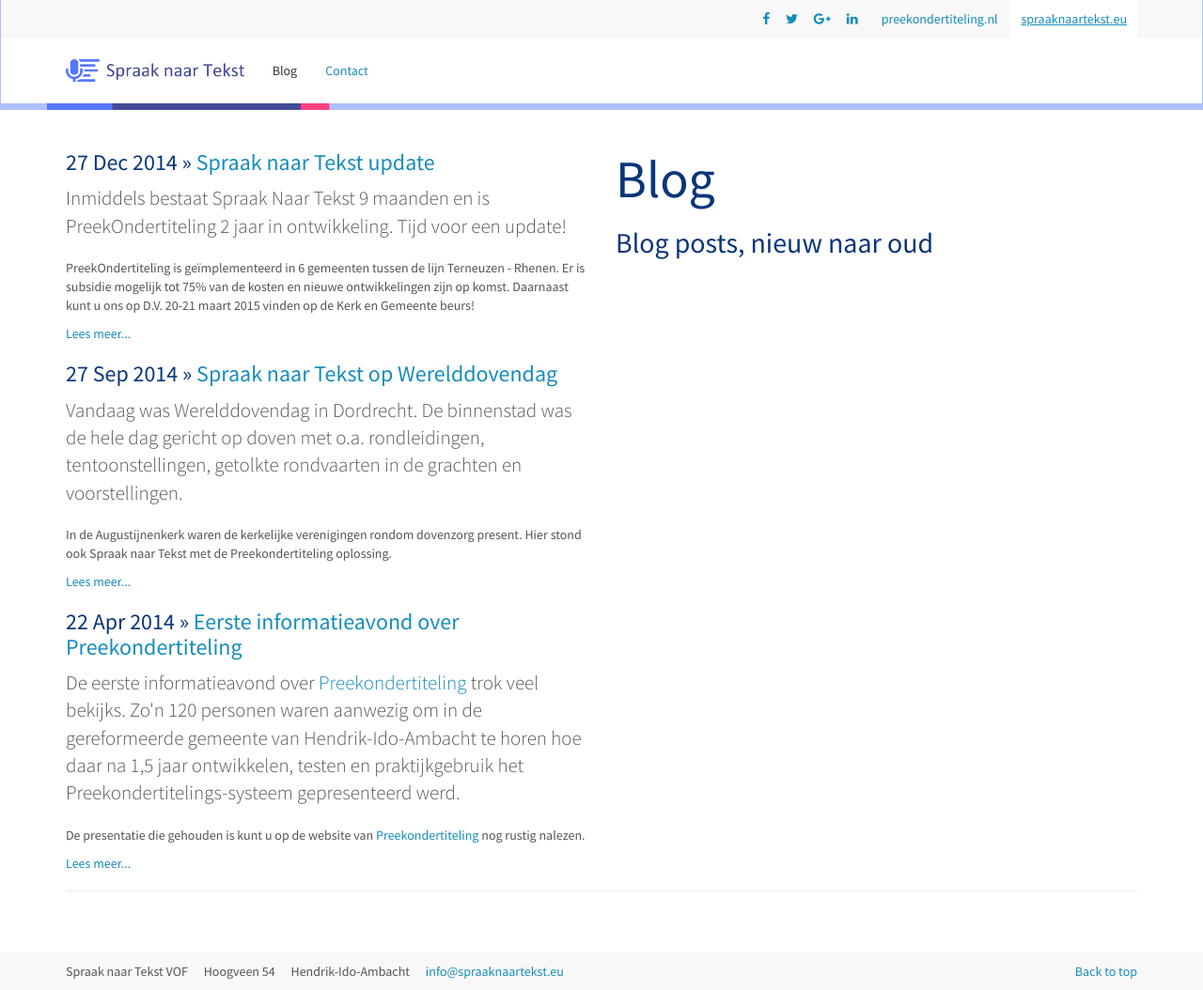
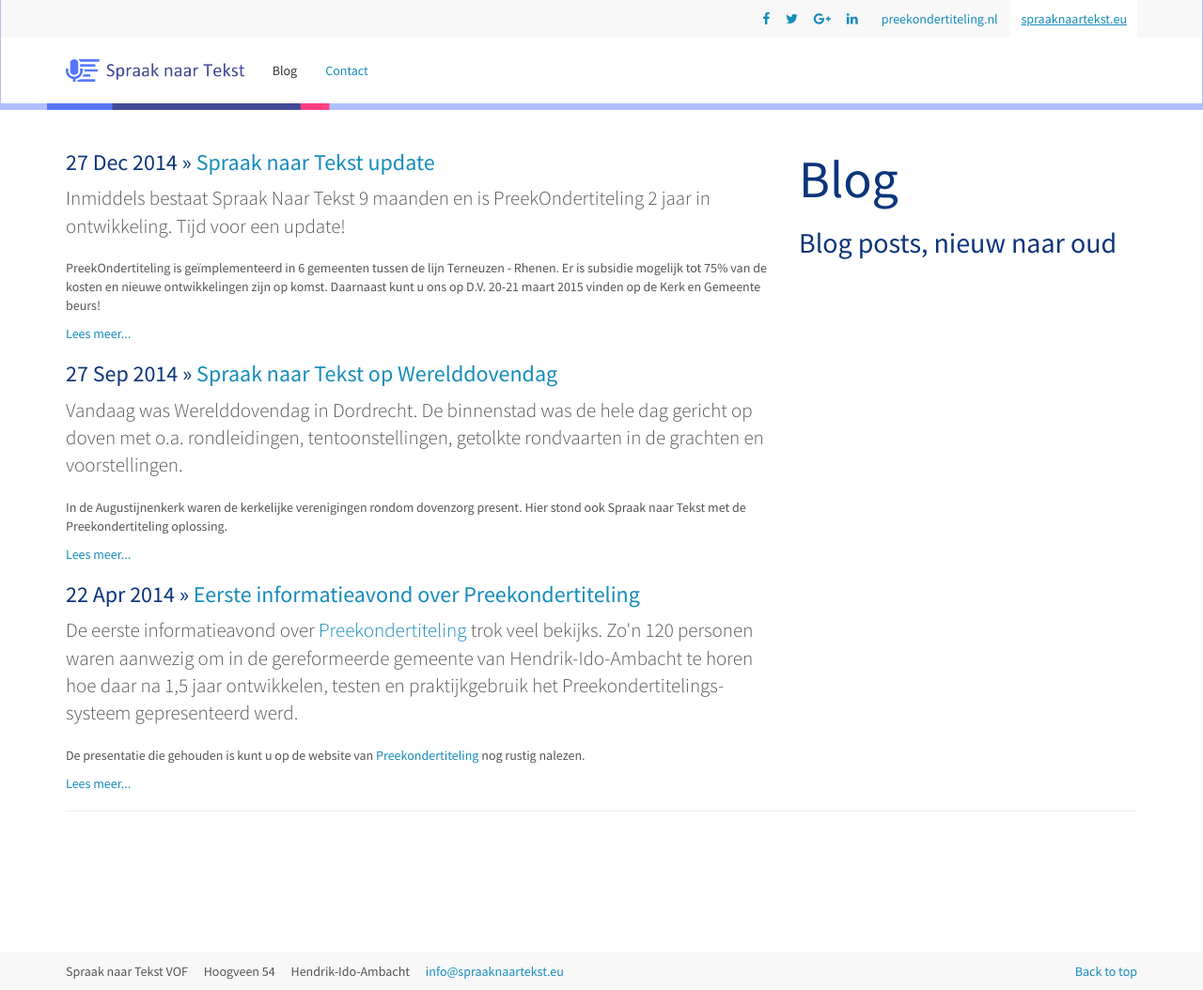
Before and after one commit to SpraakNaarTekst/Spraaknaartekst.eu-website, a Jekyll site: the page built from nl/blog.html, in a window 1280 px wide and 1054 px high. Shown: the whole window at 94% size. Built offline with Jekyll 4.4.1, drawn with Linux system fonts in a browser that asks for light colours; nearby versions of some CDN libraries.

```diff
--- a/nl/blog.html
+++ b/nl/blog.html
@@ -22,12 +22,12 @@
         <header>
           <div class="page-header">
             <div class="row">
-	            <div class="col-lg-6 pull-right">
+	            <div class="col-lg-4 pull-right">
 	              <h1 class="hidden-xs">Blog</h1>
 	              <h2>Blog posts, nieuw naar oud</h2>
 	              <p class="lead text-justify"></p>
 	            </div>
-	            <div class="col-lg-6 pull-left">
+	            <div class="col-lg-8 pull-left">
 	              {% for post in site.posts %}
                   <div>
                     <h3>{{ post.date | date_to_string }} &raquo; <a href="{{ post.url }}">{{ post.title }}</a></h3>
```
Also changed, not shown: static/css/bootswatch.min.css.
